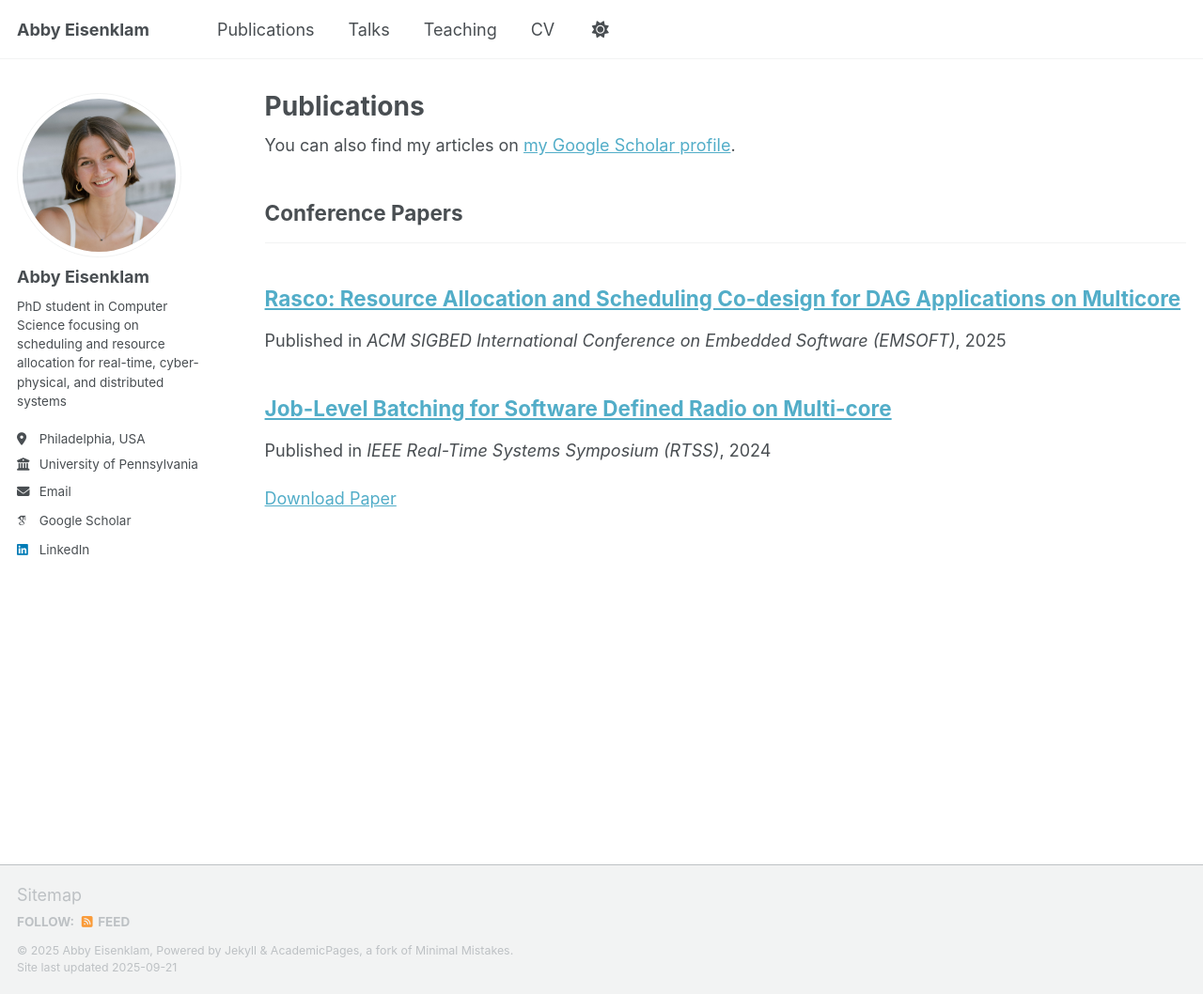
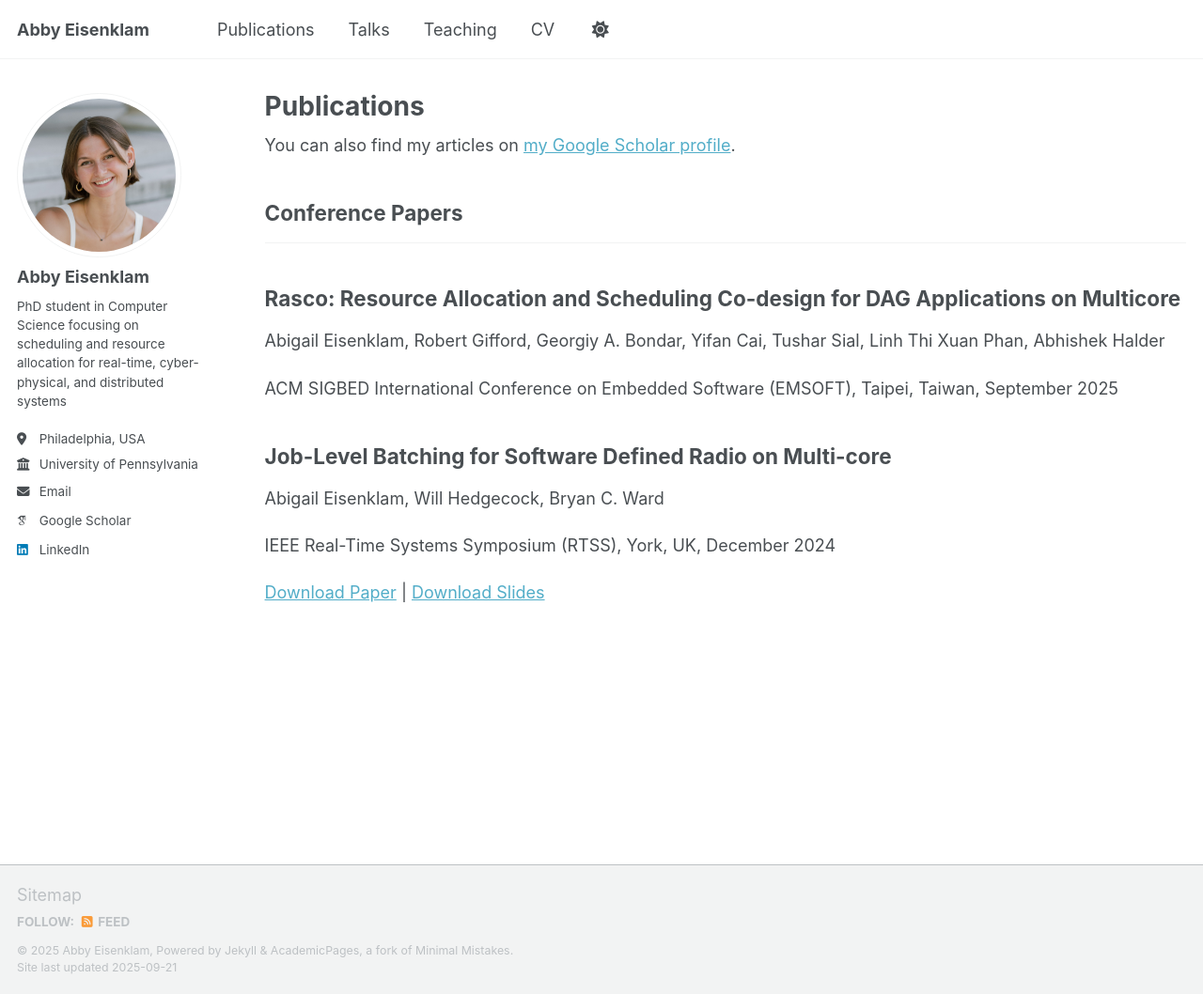
Before and after one commit to abbyeisenklam/abbyeisenklam.github.io, a Jekyll site: the page built from _pages/publications.html, in a window 1280 px wide and 1058 px high. Shown: the whole window at 94% size. Built offline with Jekyll 4.4.1, drawn with Linux system fonts in a browser that asks for light colours; some web fonts are replaced; a script that is not in the unit is left out.

Commit message:
new pub format

```diff
--- a/_includes/archive-single.html
+++ b/_includes/archive-single.html
@@ -26,6 +26,19 @@
       </div>
     {% endif %}
 
+    {% if post.collection == 'publications' %}
+      <!-- Custom publication format: Title (no link), Authors, Venue/Location/Date, Download links -->
+      <h2 class="archive__item-title" itemprop="headline">{{ title }}</h2>
+
+      {% if post.authors %}
+        <p class="archive__item-authors">{{ post.authors }}</p>
+      {% endif %}
+
+      <p class="archive__item-venue">
+        {% if post.venue %}{{ post.venue }}{% endif %}{% if post.location %}, {{ post.location }}{% endif %}{% if post.date %}, {{ post.date | default: "1900-01-01" | date: "%B %Y" }}{% endif %}
+      </p>
+    {% else %}
+      <!-- Default format for non-publications -->
       <h2 class="archive__item-title" itemprop="headline">
         {% if post.link %}
           <a href="{{ post.link }}">{{ title }}</a> <a href="{{ base_path }}{{ post.url }}" rel="permalink"><i class="fa fa-link" aria-hidden="true" title="permalink"></i><span class="sr-only">Permalink</span></a>
@@ -40,10 +53,9 @@
 
       {% if post.collection == 'teaching' %}
         <p> {{ post.type }}, <i>{{ post.venue }}</i>, {{ post.date | default: "1900-01-01" | date: "%Y" }} </p>
-        {% elsif post.collection == 'publications' %}
-          <p>Published in <i>{{ post.venue }}</i>, {{ post.date | default: "1900-01-01" | date: "%Y" }} </p>
       {% elsif post.date %}
        <p class="page__date"><strong><i class="fa fa-fw fa-calendar" aria-hidden="true"></i> {{ site.data.ui-text[site.locale].date_label | default: "Published:" }}</strong> <time datetime="{{ post.date | default: "1900-01-01" | date_to_xmlschema }}">{{ post.date | default: "1900-01-01" | date: "%B %d, %Y" }}</time></p>
+      {% endif %}
     {% endif %}
 
     {% if post.excerpt and site.read_more != 'enabled' %}
@@ -52,6 +64,17 @@
     <p class="archive__item-excerpt" itemprop="description"><p>{{ post.excerpt | markdownify | remove: '<p>' | remove: '</p>' }}<strong><a href="{{ base_path }}{{ post.url }}" rel="permalink"> Read more</a></strong></p></p>
     {% endif %}
 
+    {% if post.collection == 'publications' %}
+      <!-- Simple download links for publications -->
+      {% if post.paperurl and post.slidesurl %}
+        <p><a href="{{ post.paperurl }}">Download Paper</a> | <a href="{{ post.slidesurl }}">Download Slides</a></p>
+      {% elsif post.paperurl %}
+        <p><a href="{{ post.paperurl }}">Download Paper</a></p>
+      {% elsif post.slidesurl %}
+        <p><a href="{{ post.slidesurl }}">Download Slides</a></p>
+      {% endif %}
+    {% else %}
+      <!-- Original complex download logic for non-publications -->
       {% if post.citation and post.paperurl and post.slidesurl and post.bibtexurl %}
         <p>Recommended citation: {{ post.citation }}<br /><a href="{{ post.paperurl }}">Download Paper</a> | <a href="{{ post.slidesurl }}">Download Slides</a> | <a href="{{ post.bibtexurl }}">Download Bibtex</a></p>
       {% elsif post.citation and post.paperurl and post.slidesurl %}
@@ -79,6 +102,7 @@
       {% elsif post.bibtexurl %}
         <p><a href="{{ post.bibtexurl }}">Download Bibtex</a></p>
       {% endif %}
+    {% endif %}
 
   </article>
 </div>
--- a/_publications/emsoft-25-rasco.md
+++ b/_publications/emsoft-25-rasco.md
@@ -2,10 +2,12 @@
 title: "Rasco: Resource Allocation and Scheduling Co-design for DAG Applications on Multicore"
 collection: publications
 category: conferences
-permalink: /publications/emsoft-25-rasco
+permalink: # None
 excerpt: # None
 date: Sep. 2025
+authors: Abigail Eisenklam, Robert Gifford, Georgiy A. Bondar, Yifan Cai, Tushar Sial, Linh Thi Xuan Phan, Abhishek Halder
 venue: 'ACM SIGBED International Conference on Embedded Software (EMSOFT)'
+location: Taipei, Taiwan
 slidesurl: # None
 paperurl: # None
 citation: #
--- a/_publications/rtss-24-batching.md
+++ b/_publications/rtss-24-batching.md
@@ -2,10 +2,12 @@
 title: "Job-Level Batching for Software Defined Radio on Multi-core"
 collection: publications
 category: conferences
-permalink: /publication/rtss-24-batching
+permalink: # None
 excerpt: # None
 date: Dec. 2024
+authors: "Abigail Eisenklam, Will Hedgecock, Bryan C. Ward"
 venue: 'IEEE Real-Time Systems Symposium (RTSS)'
+location: 'York, UK'
 paperurl: '/files/rtss-24-batching.pdf'
 slidesurl: '/files/rtss-24-batching-slides.pdf'
 citation: # None
```
Lines whose indentation alone changed are shown as unchanged.
